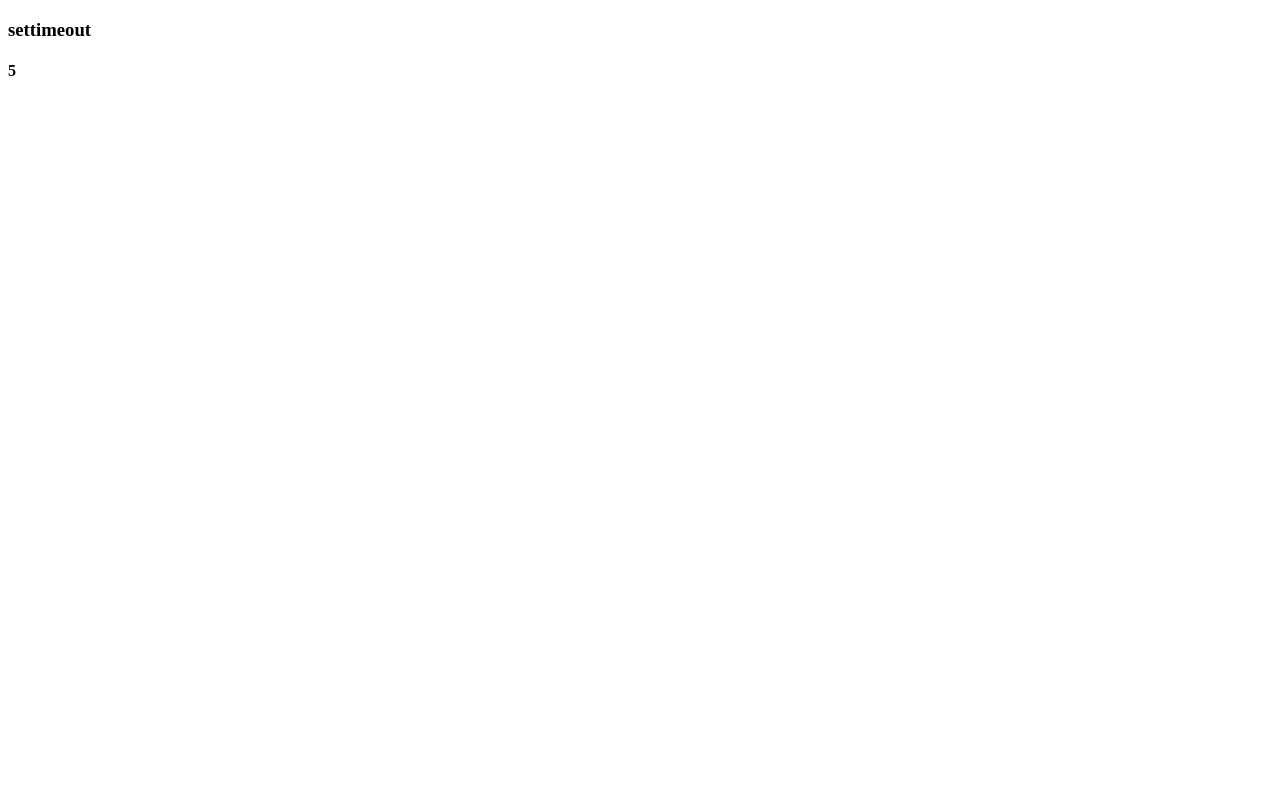
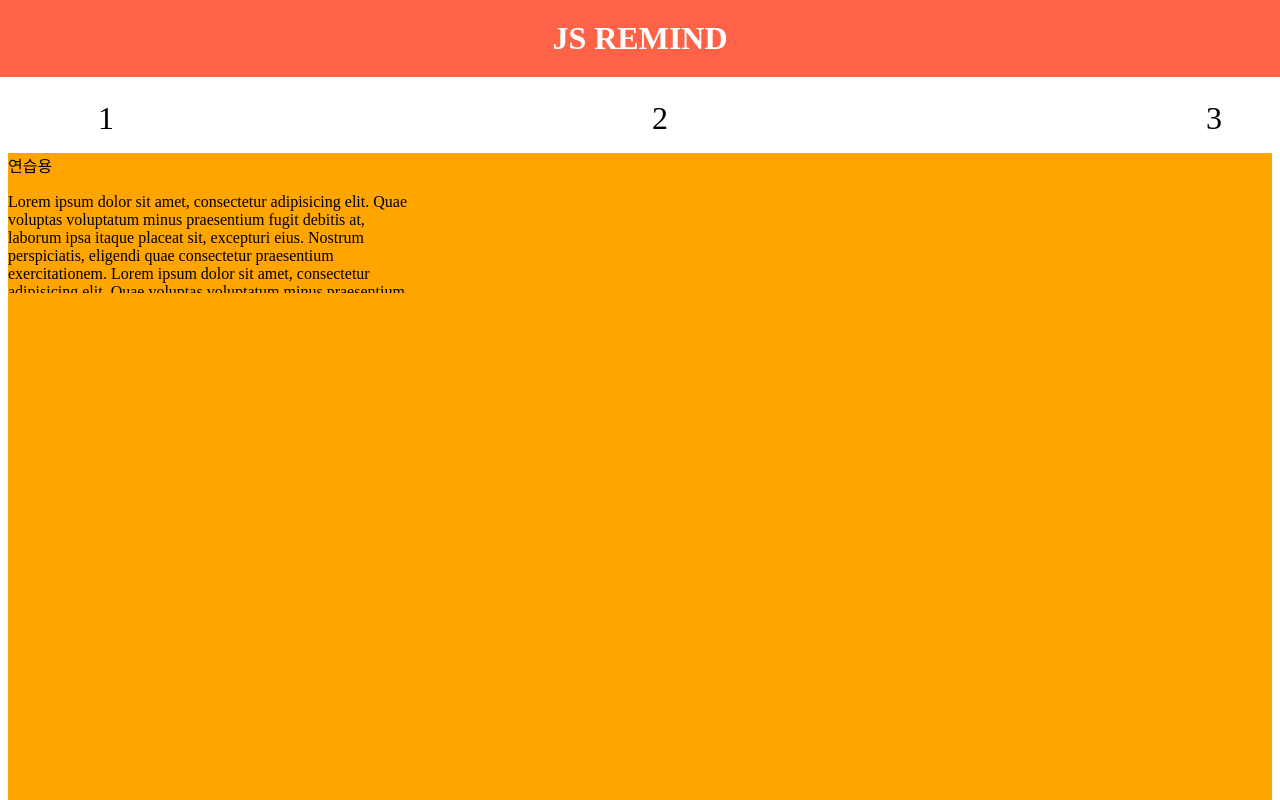
Before and after one commit to jangjiyeon0410/JS-Study, a plain HTML site: page js_remind/index.html in a window 1280 px wide. Shown: the top 800 px of the page. Drawn offline with Linux system fonts and the light colour scheme.

Commit message:
event scroll

```diff
--- a/js_remind/index.html
+++ b/js_remind/index.html
@@ -4,41 +4,24 @@
     <meta charset="UTF-8">
     <meta http-equiv="X-UA-Compatible" content="IE=edge">
     <meta name="viewport" content="width=device-width, initial-scale=1.0">
+    <link rel="stylesheet" href="./practice.css">
     <title>JS Remind</title>
 </head>
 <body>
-    <h3 id="h3">settimeout</h3>
-    <h4 id="h4">10</h4>
-
-    <script>
-        const h3 = document.getElementById('h3');
-
-        // setTimeout(function(){
-        //     h3.style.display = 'none';
-        // }, 1000);
-
-        // setInterval(function(){
-        //     console.log('hello')
-        // }, 1000);
-
-        // setTimeout(hello, 1000);
-        // function hello(){
-        //     console.log('hello');
-        // }
-
-        const h4 = document.querySelector('#h4');
-        let countdown = Number(h4.innerHTML);
-
-
-        let timer = setInterval(function(){
-            countdown--;
-            h4.innerHTML = countdown;
-
-            if(countdown == 0){
-                clearInterval(timer);
-            }
-        }, 1000)
-
-    </script>
+    <header>
+        <h1>JS REMIND</h1>
+        <ul>
+            <li>1</li>
+            <li>2</li>
+            <li>3</li>
+        </ul>
+    </header>
+    <div class="inner">
+        <div>
+            <span>연습용</span>
+            <p class="lorem">Lorem ipsum dolor sit amet, consectetur adipisicing elit. Quae voluptas voluptatum minus praesentium fugit debitis at, laborum ipsa itaque placeat sit, excepturi eius. Nostrum perspiciatis, eligendi quae consectetur praesentium exercitationem. Lorem ipsum dolor sit amet, consectetur adipisicing elit. Quae voluptas voluptatum minus praesentium fugit debitis at, laborum ipsa itaque placeat sit, excepturi eius. Nostrum perspiciatis, eligendi quae consectetur praesentium exercitationem.</p>
+        </div>
+    </div>
+    <script src="./practice.js"></script>
 </body>
 </html>
--- /dev/null
+++ b/js_remind/practice.js
@@ -0,0 +1,51 @@
+// settimeout, setinterval - 0331
+const h3 = document.getElementById('h3');
+
+// setTimeout(function(){
+//     h3.style.display = 'none';
+// }, 1000);
+
+// setInterval(function(){
+//     console.log('hello')
+// }, 1000);
+
+// setTimeout(hello, 1000);
+// function hello(){
+//     console.log('hello');
+// }
+
+// const h4 = document.querySelector('#h4');
+// let countdown = Number(h4.innerHTML);
+
+
+// let timer = setInterval(function(){
+//     countdown--;
+//     h4.innerHTML = countdown;
+
+//     if(countdown == 0){
+//         clearInterval(  timer);
+//     }
+// }, 1000);
+
+
+// 스크롤바 -0401
+const h1 = document.querySelector('h1');
+const lorem = document.querySelector('.lorem');
+
+window.addEventListener('scroll', function (){
+    let scroll = window.scrollY;
+    if(scroll > 100){
+        h1.style.fontSize = "1.5em"
+    }else if(scroll<100){
+        h1.style.fontSize = "2em"
+    };
+});
+
+lorem.addEventListener('scroll', function (){
+    let scrollTop = lorem.scrollTop;
+    const height = lorem.clientHeight;
+
+    if(scrollTop > height - 10){
+        alert('읽기완료');
+    }
+});
--- /dev/null
+++ b/js_remind/practice.scss
@@ -0,0 +1,39 @@
+header{
+    h1{
+        position: fixed;
+        top: 0;
+        left: 0;
+        margin: 0;
+        padding: 20px 0;
+        width: 100%;
+        background-color: tomato;
+        color: #fff;
+        text-align: center;
+    }
+
+    ul{
+        margin-top: 100px;
+        list-style: none;
+        display: flex;
+        justify-content:space-between;
+
+        li{
+            font-size: 2rem;
+            padding: 0 50px;
+        }
+    }
+}
+
+.inner{
+    div{
+        width: 100%;
+        height: 1500px;
+        background-color: orange;
+
+        p{
+            width: 400px;
+            height: 100px;
+            overflow-y: scroll;
+        }
+    }
+}
```
Also changed, not shown: js_remind/practice.css (added), 1 other file.
